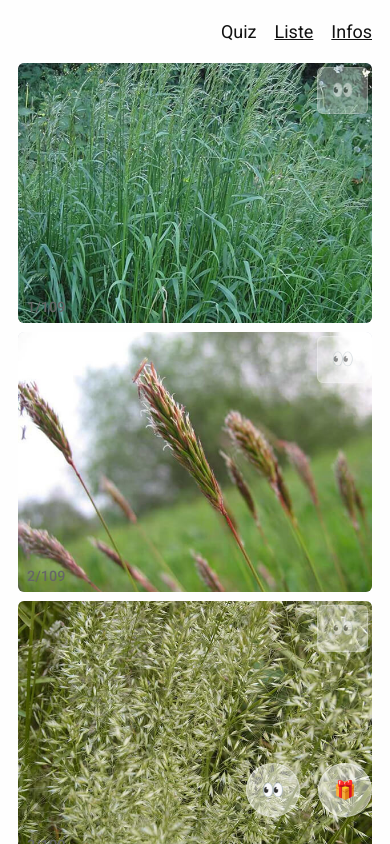
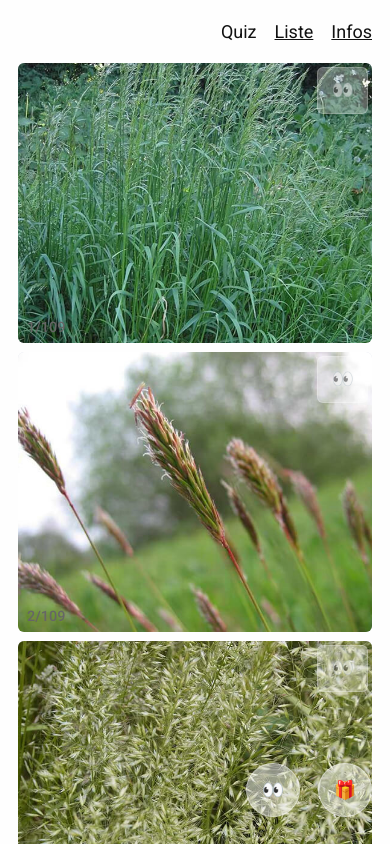
Before and after one commit to raphaellarrinaga/plantquiz, a Nuxt app: page / in a window 390 px wide. Shown: the top 844 px of the page. Built offline with nearby package versions, Linux system fonts and the light colour scheme.

Commit message:
Update image sizes

```diff
--- a/app/assets/sass/global.scss
+++ b/app/assets/sass/global.scss
@@ -189,7 +189,7 @@ body {
 
   @media screen and (max-width: 459px) {
     margin-bottom: .5rem;
-    height: 260px;
+    height: 280px;
   }
 }
 
```
